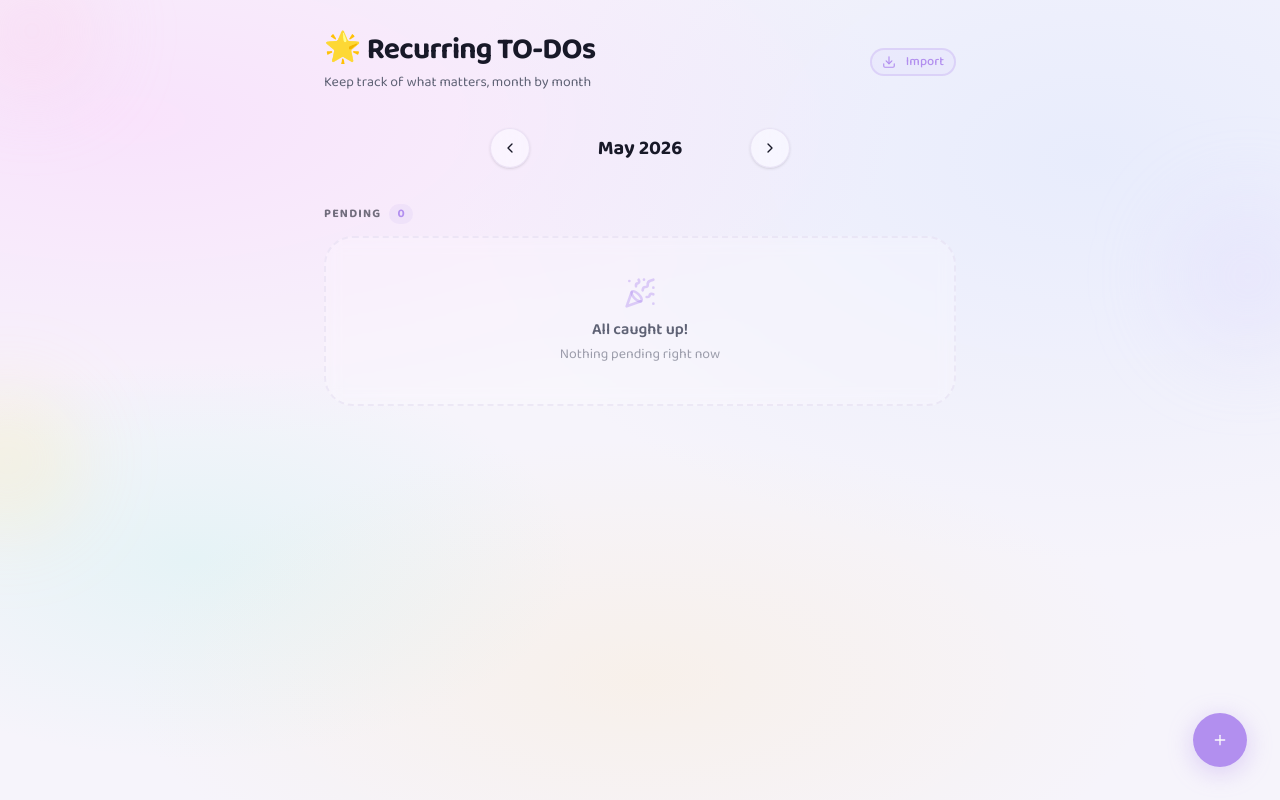
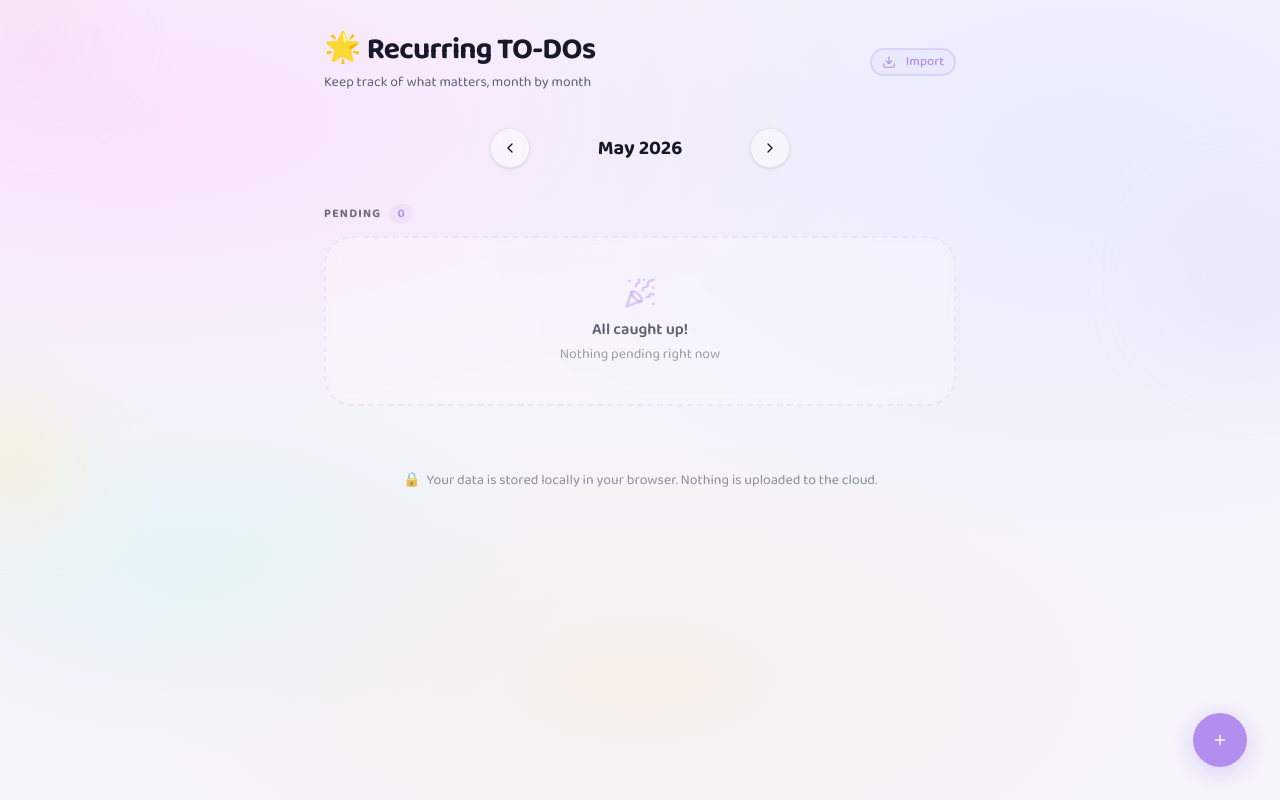
Before and after one commit to arypbatista/recurring-todo, a Next.js app: page / in a window 1280 px wide. Built offline with nearby package versions, Linux system fonts and the light colour scheme.

Commit message:
Update app footer

```diff
--- a/app/page.tsx
+++ b/app/page.tsx
@@ -86,6 +86,14 @@ export default function Home() {
         isOpen={isBulkDialogOpen}
         onOpenChange={setIsBulkDialogOpen}
       />
+
+      {/* Footer disclaimer */}
+      <footer className="relative z-10 pb-6 pt-12 text-center">
+        <p className="text-sm text-muted-foreground/70 flex items-center justify-center gap-1.5">
+          <span>🔒</span>
+          Your data is stored locally in your browser. Nothing is uploaded to the cloud.
+        </p>
+      </footer>
     </div>
   );
 }
```
